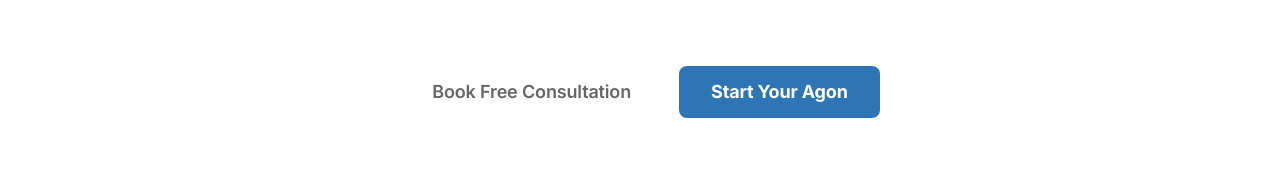
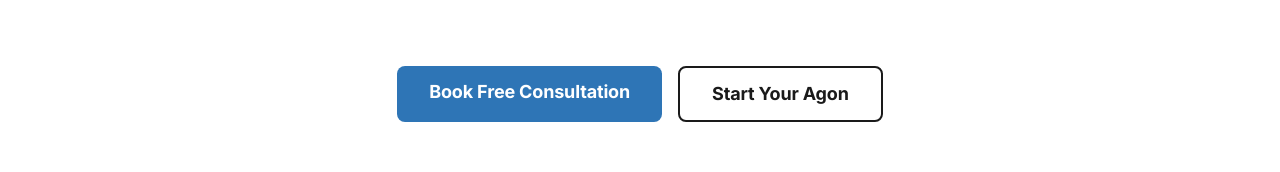
Before and after one commit to jorgeollerocorvo-dev/agonperformance, a Next.js app: page /en in a window 1280 px wide. Shown: the part 690-862 px from the top of the page. Built offline with nearby package versions, Linux system fonts and the light colour scheme; no server answers.

Commit message:
Fix logo design, restore button styling, fix account page navigation

```diff
--- a/app/[lang]/account/page.tsx
+++ b/app/[lang]/account/page.tsx
@@ -58,10 +58,10 @@ export default async function AccountPage({ params, searchParams }: PageProps<"/
       <BrandedHeader lang={lang}>
         <LanguageSwitcher current={lang} compact />
         <Link
-          href={`/${lang}/athlete`}
+          href={`/${lang}`}
           className="text-sm px-3 py-2 text-[#666666] hover:text-[#1A1A1A] transition-colors"
         >
-          ← Back
+          ← Home
         </Link>
       </BrandedHeader>
       <main className="mx-auto max-w-2xl px-4 sm:px-6 py-6 sm:py-10 space-y-6">
--- a/components/HeroSection.tsx
+++ b/components/HeroSection.tsx
@@ -59,13 +59,13 @@ export default function HeroSection({
             <div className="flex gap-4 justify-center flex-wrap pt-8">
               <Link
                 href={`/${lang}/consultation`}
-                className="px-8 py-3 text-[#666666] hover:text-[#1A1A1A] font-semibold text-lg transition-colors"
+                className="px-8 py-3 bg-[#2E75B6] text-white font-bold text-lg rounded-lg hover:bg-[#1E5A94] transition-colors"
               >
                 {BRAND_MESSAGE.cta.secondary}
               </Link>
               <Link
                 href={`/${lang}/register`}
-                className="px-8 py-3 bg-[#2E75B6] text-white font-bold text-lg rounded-lg hover:bg-[#1E5A94] transition-colors"
+                className="px-8 py-3 border-2 border-[#1A1A1A] text-[#1A1A1A] font-bold text-lg rounded-lg hover:bg-[#1A1A1A] hover:text-white transition-colors"
               >
                 {BRAND_MESSAGE.cta.primary}
               </Link>
```
Also changed, not shown: public/images/brand/logo.svg.
